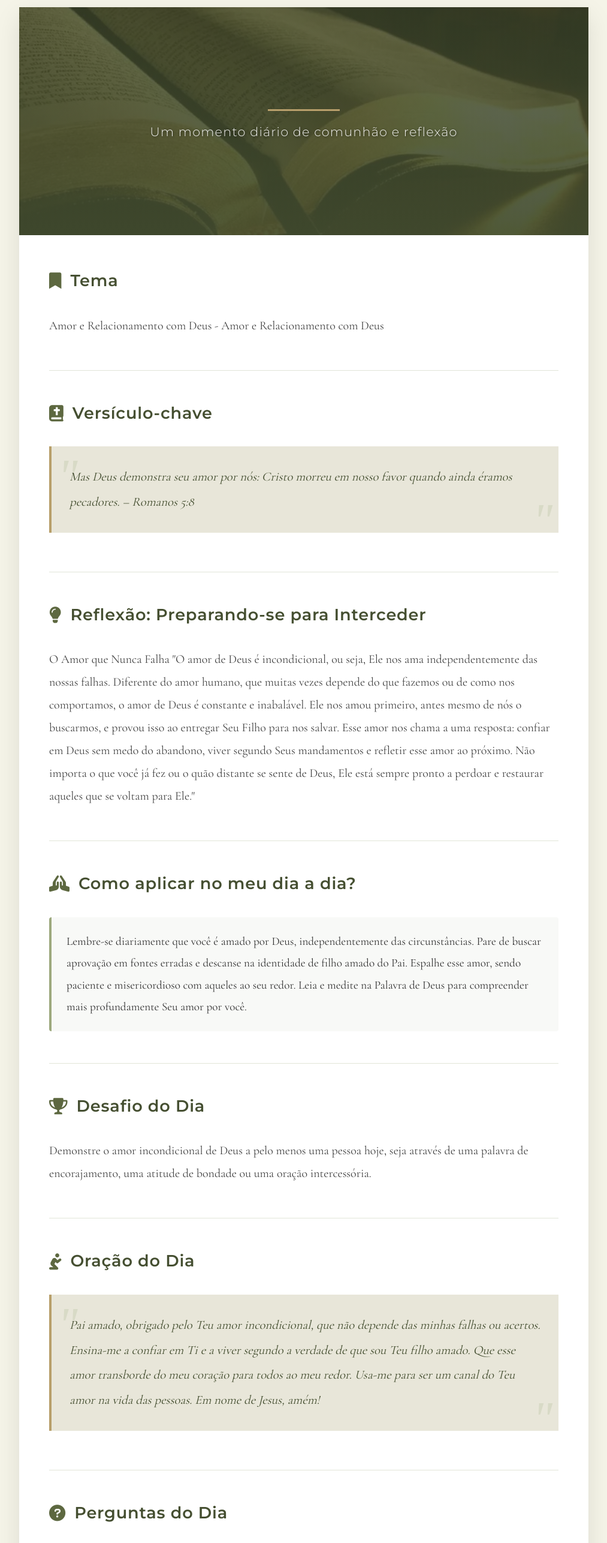
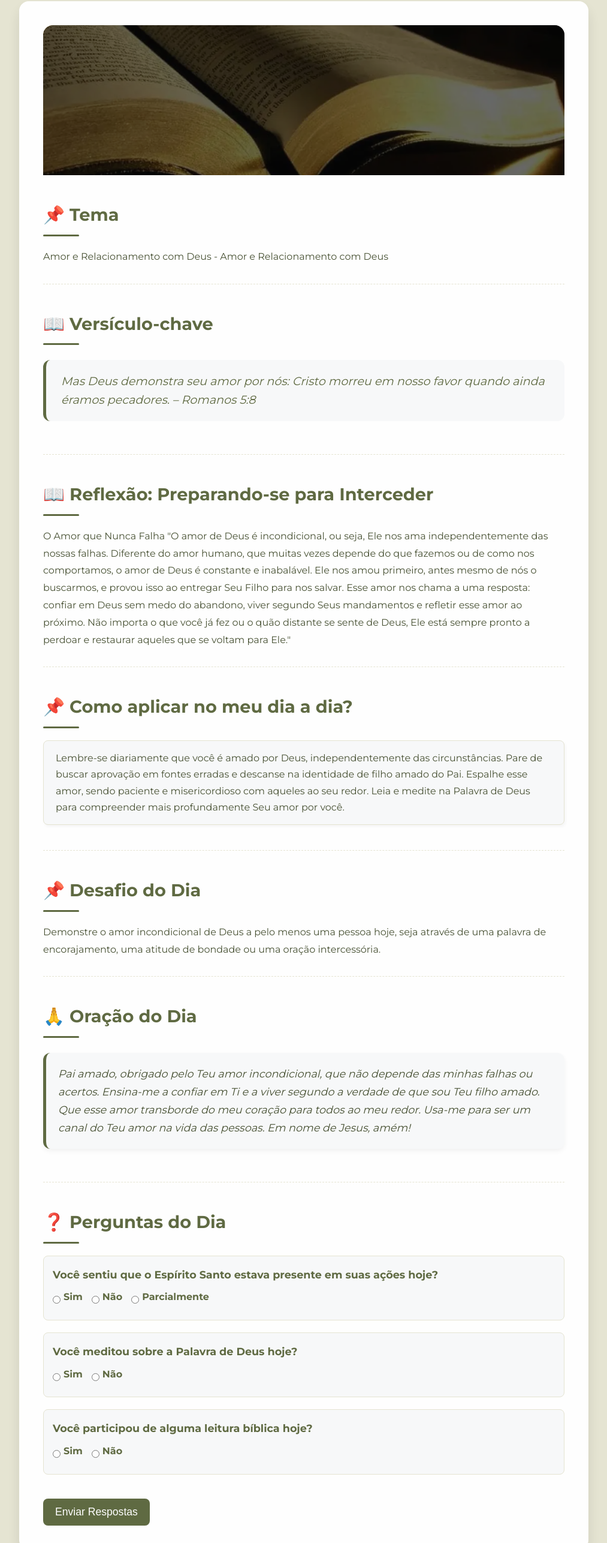
Before and after one commit to sozocreativehouse/diariocomopai, a plain HTML site: page index.html in a window 1280 px wide. Shown: the part 28-2600 px from the top of the page at 60% size, without its empty margins (133-1146 px from the left). Drawn offline with nearby package versions, Linux system fonts and the light colour scheme.

```diff
--- a/index.css
+++ b/index.css
@@ -1,18 +1,3 @@
-/* Reset e Variáveis de Cor */
-:root {
-    --primary-dark: #454f31;
-    --primary-medium: #5d6840;
-    --primary-light: #9da97e;
-    --background-light: #f5f4e8;
-    --background-white: #fff;
-    --text-dark: #333;
-    --text-medium: #444;
-    --text-light: #666;
-    --accent-gold: #b89f6b;
-    --accent-light: #e8e6d9;
-    --border-radius: 4px;
-}
-
 /* Reset básico */
 * {
     margin: 0;
@@ -20,422 +5,372 @@
     box-sizing: border-box;
 }
 
-/* Tipografia Elegante Aumentada */
+/* Estilos globais */
 body {
-    font-family: 'Cormorant Garamond', serif;
-    background-color: var(--background-light);
-    color: var(--text-dark);
-    font-size: 1.15rem;
-    line-height: 1.9;
+    font-family: 'Montserrat', sans-serif;
+    background-color: #e5e4d2;
+    /* Tom mais claro para o fundo geral */
+    color: #454f31;
+    /* Cor do texto principal: tom mais escuro da paleta */
+    line-height: 1.8;
+    /* Aumentei o line-height para melhor leitura */
     display: flex;
     flex-direction: column;
     align-items: center;
-    min-height: 100vh;
+    padding: 30px 20px;
+    /* Aumentei padding superior e inferior */
+    transition: background-color 0.3s ease;
+    /* Transição suave na cor de fundo do body */
 }
 
-/* Container Principal */
 .container {
+    background-color: #fff;
+    /* Container branco */
+    border-radius: 16px;
+    /* Bordas mais arredondadas */
+    box-shadow: 0 12px 24px rgba(0, 0, 0, 0.1);
+    /* Sombra mais suave e moderna */
+    padding: 40px;
+    /* Padding interno maior para respiro */
+    max-width: 950px;
+    /* Largura máxima */
     width: 100%;
-    max-width: 950px;
-    margin: 40px auto;
-    background-color: var(--background-white);
-    box-shadow: 0 15px 40px rgba(0, 0, 0, 0.1);
+    margin-bottom: 30px;
+    /* Margem inferior maior */
+    opacity: 0.98;
+    /* Ligeira redução da opacidade para um efeito suave */
+    transform: translateY(0);
+    transition: opacity 0.3s ease, transform 0.3s ease, box-shadow 0.3s ease;
 }
 
-/* Cabeçalho Elegante */
-.page-header {
-    position: relative;
-    height: 380px;
-    background: linear-gradient(rgba(0, 0, 0, 0.3), rgba(0, 0, 0, 0.3)),
-        url('biblia.webp') center/cover no-repeat;
-    display: flex;
-    align-items: center;
-    justify-content: center;
-    text-align: center;
-    color: white;
+.container:hover {
+    opacity: 1;
+    transform: translateY(-5px);
+    box-shadow: 0 16px 32px rgba(0, 0, 0, 0.15);
 }
 
-.header-overlay {
+/* Header moderno */
+header {
+    margin-bottom: 40px;
+    text-align: center;
+    background-image: url('biblia.webp');
+    background-size: cover;
+    background-position: center;
+    padding: 80px 20px;
+    border-radius: 16px 16px 0 0;
+    color: #fff;
+    position: relative;
+    overflow: hidden;
+    min-height: 250px;
+    display: flex;
+    flex-direction: column;
+    justify-content: center;
+}
+
+header::before {
+    content: '';
     position: absolute;
     top: 0;
     left: 0;
     right: 0;
     bottom: 0;
-    background: linear-gradient(to bottom, rgba(69, 79, 49, 0.7), rgba(69, 79, 49, 0.9));
-    display: flex;
-    align-items: center;
-    justify-content: center;
+    background-color: rgba(0, 0, 0, 0.6);
+    z-index: 1;
+    border-radius: 16px 16px 0 0;
 }
 
-.header-content {
-    max-width: 80%;
-    padding: 20px;
+header h1,
+header p {
+    position: relative;
+    z-index: 2;
+    color: #e5e4d2;
 }
 
-.page-header h1 {
-    font-size: 3.3rem;
-    font-weight: 500;
-    margin-bottom: 15px;
-    letter-spacing: 1.2px;
-    text-shadow: 2px 2px 8px rgba(0, 0, 0, 0.5);
-    position: relative;
-    padding-bottom: 20px;
+header h1 {
+    font-family: 'Montserrat', sans-serif;
+    font-size: 2.8rem;
+    font-weight: 700;
+    line-height: 1.2;
+    letter-spacing: -0.02em;
+    margin-bottom: 10px;
+    text-shadow: 2px 2px 8px rgba(0, 0, 0, 0.6);
+    transition: transform 0.3s ease;
 }
 
-.page-header h1::after {
+header h1:hover {
+    transform: scale(1.02);
+}
+
+header p {
+    font-family: 'Montserrat', sans-serif;
+    font-size: 1.2rem;
+    margin-top: 0;
+    text-shadow: 1px 1px 4px rgba(0, 0, 0, 0.6);
+    transition: opacity 0.3s ease;
+}
+
+header p:hover {
+    opacity: 0.9;
+}
+
+/* Títulos das seções */
+.section-title {
+    font-family: 'Montserrat', sans-serif;
+    font-size: 1.8rem;
+    color: #5d6840;
+    margin-top: 40px;
+    margin-bottom: 20px;
+    font-weight: 600;
+    position: relative;
+    padding-bottom: 10px;
+}
+
+.section-title::after {
     content: '';
     position: absolute;
+    left: 0;
     bottom: 0;
-    left: 50%;
-    transform: translateX(-50%);
-    width: 120px;
+    width: 60px;
     height: 3px;
-    background-color: var(--accent-gold);
+    background-color: #5d6840;
+    border-radius: 3px;
+    transition: width 0.3s ease;
 }
 
-.page-header .subtitle {
-    font-family: 'Montserrat', sans-serif;
-    font-weight: 300;
-    font-size: 1.3rem;
-    letter-spacing: 1.2px;
-    opacity: 0.9;
-    text-shadow: 1px 1px 4px rgba(0, 0, 0, 0.6);
+.section-title:hover::after {
+    width: 80px;
 }
 
-/* Conteúdo Principal */
-.content-wrapper {
-    padding: 50px;
+/* Blocos de conteúdo */
+section {
+    padding-bottom: 30px;
+    margin-bottom: 30px;
+    border-bottom: 1px dashed #e5e4d2;
+    transition: border-color 0.3s ease;
 }
 
-.content-section {
-    margin-bottom: 45px;
-    padding-bottom: 35px;
-    border-bottom: 1px solid rgba(157, 169, 126, 0.3);
+section:hover {
+    border-color: #ccc;
 }
 
-.content-section:last-child {
+section:last-child {
     border-bottom: none;
     margin-bottom: 0;
     padding-bottom: 0;
 }
 
-/* Estilos das Seções */
-.section-header {
-    display: flex;
-    align-items: center;
-    margin-bottom: 30px;
+/* Blocos de citação */
+blockquote {
+    font-family: 'Montserrat', sans-serif;
+    font-style: italic;
+    color: #5d6840;
+    padding: 20px 25px;
+    margin: 25px 0;
+    border-left: 5px solid #5d6840;
+    background-color: #f8f9fa;
+    border-radius: 12px;
+    font-size: 1.2rem;
+    line-height: 1.6;
+    transition: background-color 0.3s ease, box-shadow 0.3s ease;
 }
 
-.section-icon {
-    font-size: 1.7rem;
-    color: var(--primary-medium);
-    margin-right: 15px;
+blockquote:hover {
+    background-color: #f0f0f0;
+    box-shadow: 0 8px 16px rgba(0, 0, 0, 0.1);
 }
 
-.section-title {
-    font-family: 'Montserrat', sans-serif;
-    font-weight: 600;
-    font-size: 1.7rem;
-    color: var(--primary-dark);
-    letter-spacing: 0.8px;
+/* Lista de aplicação */
+#aplicacao {
+    list-style-type: none;
+    padding-left: 0;
+    margin-top: 20px;
 }
 
-.section-text {
-    font-size: 1.25rem;
-    line-height: 1.9;
-    color: var(--text-medium);
-    margin-bottom: 20px;
+#aplicacao li {
+    font-family: 'Montserrat', sans-serif;
+    background-color: #f8f9fa;
+    margin: 12px 0;
+    padding: 15px 20px;
+    border-radius: 8px;
+    color: #454f31;
+    font-size: 1rem;
+    line-height: 1.7;
+    box-shadow: 2px 3px 5px rgba(0, 0, 0, 0.04);
+    border: 1px solid #e5e4d2;
+    transition: transform 0.3s ease, box-shadow 0.3s ease;
 }
 
-/* Blocos Especiais */
-.verse-block,
-.prayer-block {
-    font-style: italic;
-    padding: 30px;
-    margin: 30px 0;
-    border-left: 4px solid var(--accent-gold);
-    background-color: var(--accent-light);
-    color: var(--primary-dark);
-    font-size: 1.3rem;
-    line-height: 2.0;
-    position: relative;
+#aplicacao li:hover {
+    transform: translateY(-3px);
+    box-shadow: 3px 5px 8px rgba(0, 0, 0, 0.08);
 }
 
-.verse-block::before,
-.prayer-block::before {
-    content: '"';
-    font-family: serif;
-    font-size: 5rem;
-    position: absolute;
-    top: 10px;
-    left: 10px;
-    color: rgba(157, 169, 126, 0.2);
-    line-height: 1;
+/* Oração */
+#oracao {
+    font-family: 'Montserrat', sans-serif;
+    font-style: italic;
+    color: #454f31;
+    margin: 25px 0;
+    padding: 20px;
+    background-color: #f8f9fa;
+    border-radius: 12px;
+    box-shadow: 0 4px 8px rgba(0, 0, 0, 0.05);
+    font-size: 1.1rem;
+    line-height: 1.7;
+    transition: background-color 0.3s ease, box-shadow 0.3s ease;
 }
 
-.verse-block::after,
-.prayer-block::after {
-    content: '"';
-    font-family: serif;
-    font-size: 5rem;
-    position: absolute;
-    bottom: -20px;
-    right: 10px;
-    color: rgba(157, 169, 126, 0.2);
-    line-height: 1;
+#oracao:hover {
+    background-color: #f0f0f0;
+    box-shadow: 0 6px 12px rgba(0, 0, 0, 0.07);
 }
 
-/* Lista de Aplicação */
-.application-list {
-    list-style: none;
+/* Seção de Perguntas do Dia */
+.perguntas-section {
+    padding-bottom: 30px;
+    margin-bottom: 30px;
+    border-bottom: 1px dashed #e5e4d2;
+    transition: border-color 0.3s ease;
 }
 
-.application-list li {
-    background-color: rgba(233, 235, 228, 0.3);
-    margin: 18px 0;
-    padding: 22px 25px;
-    border-radius: var(--border-radius);
-    border-left: 4px solid var(--primary-light);
-    transition: transform 0.3s ease, box-shadow 0.3s ease;
-    font-size: 1.2rem;
-}
-
-.application-list li:hover {
-    transform: translateX(3px);
-    box-shadow: 3px 3px 10px rgba(0, 0, 0, 0.05);
-}
-
-/* Formulário de Perguntas */
-.questions-container {
-    margin: 30px 0;
+.perguntas-section:hover {
+    border-color: #ccc;
 }
 
 .pergunta-item {
-    margin-bottom: 30px;
+    background-color: #f8f9fa;
+    border: 1px solid #e5e4d2;
+    border-radius: 8px;
+    padding: 15px;
+    margin-bottom: 20px;
 }
 
 .pergunta-item label {
     display: block;
     font-family: 'Montserrat', sans-serif;
-    font-weight: 500;
-    font-size: 1.2rem;
-    margin-bottom: 12px;
-    color: var(--primary-dark);
+    font-size: 1.1rem;
+    font-weight: 600;
+    margin-bottom: 8px;
+    color: #5d6840;
 }
 
 .pergunta-item textarea {
     width: 100%;
-    padding: 18px;
-    border: 1px solid rgba(157, 169, 126, 0.5);
-    border-radius: var(--border-radius);
-    font-family: 'Cormorant Garamond', serif;
-    font-size: 1.15rem;
+    padding: 10px;
+    font-size: 1rem;
+    border: 1px solid #ccc;
+    border-radius: 4px;
     resize: vertical;
-    min-height: 120px;
-    transition: border-color 0.3s ease;
 }
 
-.pergunta-item textarea:focus {
-    outline: none;
-    border-color: var(--primary-medium);
-    box-shadow: 0 0 0 2px rgba(93, 104, 64, 0.2);
-}
-
+/* Radio buttons alinhados lado a lado */
 .radio-group {
     display: inline-flex;
     align-items: center;
-    margin-right: 20px;
-    margin-top: 12px;
+    margin-right: 15px;
 }
 
 .radio-group input[type="radio"] {
-    margin-right: 10px;
+    margin-right: 5px;
 }
 
 .radio-group label {
-    font-weight: 400;
-    font-size: 1.1rem;
-    color: var(--text-medium);
+    font-size: 1rem;
 }
 
-/* Botão de Envio */
-.submit-button {
-    display: inline-flex;
-    align-items: center;
-    justify-content: center;
-    background-color: var(--primary-dark);
-    color: white;
-    padding: 17px 35px;
+/* Botão de Envio do Formulário */
+#perguntasForm button[type="submit"] {
+    background-color: #5d6840;
+    color: #fff;
+    padding: 12px 20px;
     border: none;
-    border-radius: var(--border-radius);
-    font-family: 'Montserrat', sans-serif;
+    border-radius: 8px;
     font-size: 1.1rem;
-    font-weight: 500;
-    letter-spacing: 0.5px;
     cursor: pointer;
-    transition: all 0.3s ease;
-    margin-top: 25px;
+    transition: background-color 0.3s ease, transform 0.3s ease;
+    margin-top: 20px;
 }
 
-.submit-button i {
-    margin-left: 12px;
-    font-size: 1.1rem;
+#perguntasForm button[type="submit"]:hover {
+    background-color: #454f31;
+    transform: translateY(-2px);
 }
 
-.submit-button:hover {
-    background-color: var(--primary-medium);
-    transform: translateY(-1px);
-    box-shadow: 0 5px 15px rgba(69, 79, 49, 0.2);
+/* Footer */
+footer {
+    font-family: 'Montserrat', sans-serif;
+    text-align: center;
+    padding: 25px;
+    background-color: #e5e4d2;
+    color: #454f31;
+    border-top: none;
+    width: 100%;
+    max-width: 950px;
+    margin-top: 30px;
+    border-radius: 12px;
+    box-shadow: 0 -4px 8px rgba(0, 0, 0, 0.05);
+    transition: background-color 0.3s ease, box-shadow 0.3s ease;
 }
 
-/* Rodapé Elegante */
-.page-footer {
-    width: 100%;
-    max-width: 950px;
-    padding: 50px;
-    background-color: var(--primary-dark);
-    color: var(--background-light);
-    text-align: center;
-}
-
-.footer-content {
-    max-width: 600px;
-    margin: 0 auto;
-}
-
-.social-icon {
-    color: var(--background-light);
-    font-size: 2rem;
-    margin-bottom: 25px;
-    display: inline-block;
-    transition: color 0.3s ease, transform 0.3s ease;
-}
-
-.social-icon:hover {
-    color: var(--accent-gold);
-    transform: scale(1.1);
-}
-
-.footer-quote {
-    font-style: italic;
-    font-size: 1.3rem;
-    line-height: 1.7;
-    margin-top: 20px;
-    opacity: 0.9;
+footer:hover {
+    background-color: #d8d7c7;
+    box-shadow: 0 -6px 12px rgba(0, 0, 0, 0.07);
 }
 
 /* Responsividade */
-@media (max-width: 900px) {
-    .content-wrapper {
-        padding: 40px;
-    }
-}
-
 @media (max-width: 768px) {
-    body {
-        font-size: 1.1rem;
-    }
-
-    .container {
-        margin: 30px auto;
-    }
-
-    .page-header {
-        height: 320px;
-    }
-
-    .page-header h1 {
-        font-size: 2.7rem;
-    }
-
-    .header-content {
-        max-width: 90%;
-    }
-
-    .content-wrapper {
-        padding: 35px;
+    header h1 {
+        font-size: 2.4rem;
     }
 
     .section-title {
         font-size: 1.5rem;
     }
 
-    .section-text {
-        font-size: 1.15rem;
+    .container {
+        padding: 30px;
     }
 
-    .verse-block,
-    .prayer-block {
-        padding: 25px;
-        font-size: 1.2rem;
+    blockquote,
+    #oracao {
+        padding: 15px 20px;
+        font-size: 1.1rem;
     }
 
-    .page-footer {
-        padding: 40px;
+    header {
+        padding: 60px 15px;
+        min-height: 200px;
+    }
+
+    header h1 {
+        font-size: 2.2rem;
     }
 }
 
-@media (max-width: 576px) {
-    .page-header {
-        height: 280px;
-    }
-
-    .page-header h1 {
-        font-size: 2.2rem;
-    }
-
-    .page-header .subtitle {
-        font-size: 1.1rem;
-    }
-
-    .content-wrapper {
-        padding: 30px;
-    }
-
-    .section-header {
-        flex-direction: column;
-        align-items: flex-start;
-    }
-
-    .section-icon {
-        margin-bottom: 12px;
-        margin-right: 0;
-    }
-
-    .section-title {
-        font-size: 1.4rem;
-    }
-
-    .submit-button {
-        width: 100%;
-        padding: 15px;
-    }
-
-    .page-footer {
-        padding: 30px;
-    }
-
-    .footer-quote {
-        font-size: 1.15rem;
-    }
-}
-
-@media (max-width: 400px) {
-    .page-header h1 {
-        font-size: 1.9rem;
+@media (max-width: 480px) {
+    header h1 {
+        font-size: 2rem;
     }
 
     .section-title {
         font-size: 1.3rem;
     }
 
-    .section-text,
-    .application-list li {
-        font-size: 1.1rem;
+    .container {
+        padding: 20px;
     }
 
-    .verse-block,
-    .prayer-block {
-        font-size: 1.1rem;
+    blockquote,
+    #oracao {
+        font-size: 1rem;
+    }
+
+    header {
+        padding: 50px 10px;
+        min-height: 180px;
+    }
+
+    header h1 {
+        font-size: 1.8rem;
     }
 }
--- a/index.html
+++ b/index.html
@@ -7,100 +7,66 @@
     <title>Diário com o Pai</title>
     <link rel="stylesheet" href="index.css">
     <link
-        href="https://fonts.googleapis.com/css2?family=Cormorant+Garamond:wght@400;500;700&family=Montserrat:wght@300;400;600&display=swap"
+        href="https://fonts.googleapis.com/css2?family=Montserrat:wght@400;700&family=Playfair+Display:wght@700&family=Roboto:wght@400;700&display=swap"
         rel="stylesheet">
+    <!-- Adicionando o Font Awesome para ícones -->
     <link rel="stylesheet" href="https://cdnjs.cloudflare.com/ajax/libs/font-awesome/6.0.0-beta3/css/all.min.css">
 </head>
 
 <body>
     <div class="container">
-        <header class="page-header">
-            <div class="header-overlay">
-                <div class="header-content">
-                    <h1>Mãos Limpas e Coração Puro</h1>
-                    <p class="subtitle">Um momento diário de comunhão e reflexão</p>
-                </div>
-            </div>
+        <header>
+            <h1>Mãos Limpas e Coração Puro</h1>
         </header>
-
-        <main class="content-wrapper">
+        <main>
             <!-- Seção do Versículo e demais conteúdos -->
-            <section class="content-section">
-                <div class="section-header">
-                    <i class="fas fa-bookmark section-icon"></i>
-                    <h2 class="section-title">Tema</h2>
-                </div>
-                <p id="tema" class="section-text"></p>
+            <section class="tema-section">
+                <p class="section-title">📌 Tema</p>
+                <p id="tema"></p>
             </section>
-
-            <section class="content-section">
-                <div class="section-header">
-                    <i class="fas fa-bible section-icon"></i>
-                    <h2 class="section-title">Versículo-chave</h2>
-                </div>
-                <blockquote id="versiculo" class="verse-block"></blockquote>
+            <section class="versiculo-section">
+                <p class="section-title">📖 Versículo-chave</p>
+                <blockquote id="versiculo"></blockquote>
             </section>
-
-            <section class="content-section">
-                <div class="section-header">
-                    <i class="fas fa-lightbulb section-icon"></i>
-                    <h2 class="section-title">Reflexão: Preparando-se para Interceder</h2>
-                </div>
-                <p id="reflexao" class="section-text"></p>
+            <section class="reflexao-section">
+                <p class="section-title">📖 Reflexão: Preparando-se para Interceder</p>
+                <p id="reflexao"></p>
             </section>
-
-            <section class="content-section">
-                <div class="section-header">
-                    <i class="fas fa-hands-praying section-icon"></i>
-                    <h2 class="section-title">Como aplicar no meu dia a dia?</h2>
-                </div>
-                <ul id="aplicacao" class="application-list"></ul>
+            <section class="aplicacao-section">
+                <p class="section-title">📌 Como aplicar no meu dia a dia?</p>
+                <ul id="aplicacao"></ul>
             </section>
-
-            <section class="content-section">
-                <div class="section-header">
-                    <i class="fas fa-trophy section-icon"></i>
-                    <h2 class="section-title">Desafio do Dia</h2>
-                </div>
-                <p id="desafio" class="section-text"></p>
+            <section class="desafio-section">
+                <p class="section-title">📌 Desafio do Dia</p>
+                <p id="desafio"></p>
             </section>
-
-            <section class="content-section">
-                <div class="section-header">
-                    <i class="fas fa-pray section-icon"></i>
-                    <h2 class="section-title">Oração do Dia</h2>
-                </div>
-                <blockquote id="oracao" class="prayer-block"></blockquote>
+            <section class="oracao-section">
+                <p class="section-title">🙏 Oração do Dia</p>
+                <blockquote id="oracao"></blockquote>
             </section>
 
             <!-- Seção de Perguntas do Dia -->
-            <section class="content-section">
-                <div class="section-header">
-                    <i class="fas fa-question-circle section-icon"></i>
-                    <h2 class="section-title">Perguntas do Dia</h2>
-                </div>
-                <form id="perguntasForm" action="https://formspree.io/f/xnnpbnvz" method="POST">
-                    <!-- Acesse: https://formspree.io/login -->
-                    <div id="perguntasContainer" class="questions-container"></div>
+            <section class="perguntas-section">
+                <p class="section-title">❓ Perguntas do Dia</p>
+                <form id="perguntasForm" action="https://formspree.io/f/mdkelkgw" method="POST">
+                    <div id="perguntasContainer"></div>
+                    <!-- Campo oculto para redirecionamento (opcional) -->
                     <input type="hidden" name="_next" value="https://seusite.github.io/obrigado.html">
-                    <button type="submit" class="submit-button">
-                        <span>Enviar Respostas</span>
-                        <i class="fas fa-paper-plane"></i>
-                    </button>
+                    <button type="submit">Enviar Respostas</button>
                 </form>
             </section>
         </main>
     </div>
 
-    <footer class="page-footer">
-        <div class="footer-content">
-            <a href="https://www.instagram.com/zosocreativehouse/" target="_blank" class="social-icon">
-                <i class="fab fa-instagram"></i>
-            </a>
-            <p class="footer-quote">
-                "Onde você vê um fim,<br>Jesus vê um novo começo de amor e salvação!"
-            </p>
-        </div>
+    <!-- Rodapé -->
+    <footer style="background-color: #454f31; text-align: center; padding: 20px;">
+        <a href="https://www.instagram.com/zosocreativehouse/" target="_blank"
+            style="color: #9da97e; text-decoration: none;">
+            <i class="fab fa-instagram" style="font-size: 32px; margin-bottom: 10px;"></i>
+        </a>
+        <p style="color: #9da97e; margin-top: 10px;">
+            "Onde você vê um fim,<br>Jesus vê um novo começo de amor e salvação!"
+        </p>
     </footer>
 
     <script src="index.js"></script>
```
